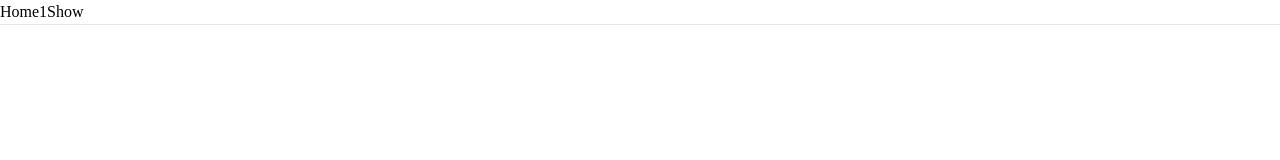
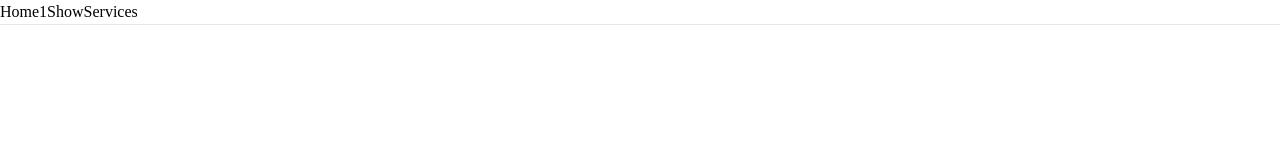
Before and after one commit to vishwasbhargava/check, a React (Vite) app: page /show in a window 1280 px wide. Shown: the top 160 px of the page. Built offline with nearby package versions, Linux system fonts and the light colour scheme.

Commit message:
updated8

```diff
--- a/src/App.jsx
+++ b/src/App.jsx
@@ -268,12 +268,14 @@
 import Show from "./components/show";
 import { Link,Routes,Route } from "react-router-dom";
 import Home1 from "./components/Home1";
+import Services from "./components/services";
 const App = ()=>{
     return(
         <div className="pt-[5%] pl-[5%]">
-            <nav>
+            <nav className="flex justify-center gap-10">
                 <Link to="/">Home1</Link>
-                 <Link to="/user">Show</Link>
+                 <Link to="/show">Show</Link>
+                 <Link to="/services">Services</Link>
 
 
             </nav>
@@ -281,6 +283,7 @@ const App = ()=>{
             <Routes>
                 <Route path="/" element={Home1}/>
                 <Route path="/show" element={Show}/>
+                <Route to ="/services" element={Services}/>
             </Routes>
         </div>
     )
--- /dev/null
+++ b/src/components/Services.jsx
@@ -0,0 +1,7 @@
+import react from "react";
+const Services = ()=>{
+    return(
+        <div><h1>services</h1></div>
+    );
+};
+export default Services;
```
